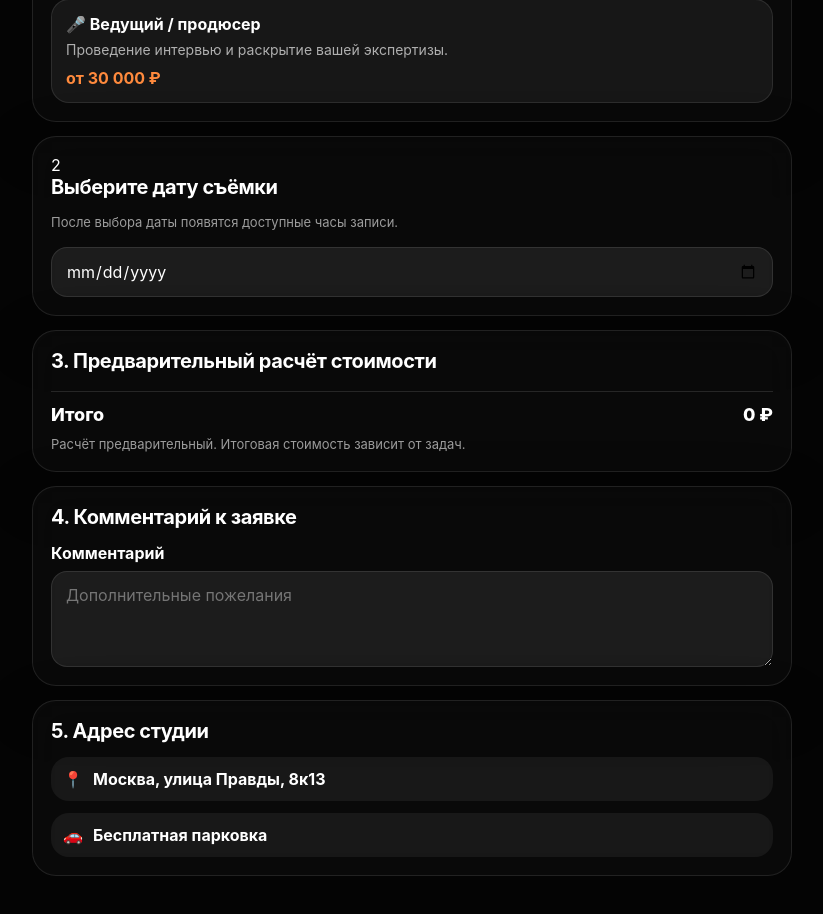
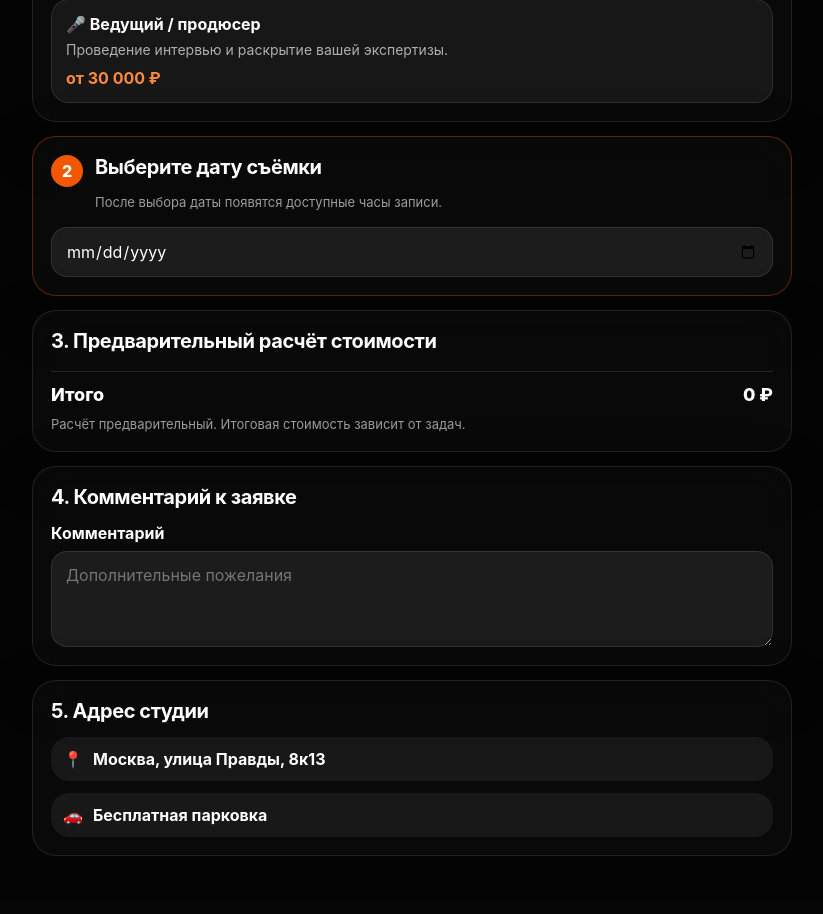
Before and after one commit to Stepiksog/-onlycast-miniap, a React (Vite) app: page / in a window 1280 px wide. Shown: the part 1080-1994 px from the top of the page, without its empty margins (228-1051 px from the left). Built offline with nearby package versions, Linux system fonts and the light colour scheme.

Commit message:
Update styles.css

```diff
--- a/src/styles.css
+++ b/src/styles.css
@@ -542,3 +542,24 @@ button {
 .checkbox-box:active {
   transform: scale(0.99);
 }
+.date-card {
+  border-color: rgba(255, 92, 0, 0.34);
+}
+
+.date-header {
+  display: grid;
+  grid-template-columns: auto 1fr;
+  gap: 12px;
+  align-items: flex-start;
+}
+
+.date-step {
+  width: 32px;
+  height: 32px;
+  display: grid;
+  place-items: center;
+  border-radius: 999px;
+  background: rgba(255, 92, 0, 0.95);
+  color: #ffffff;
+  font-weight: 800;
+}
```
